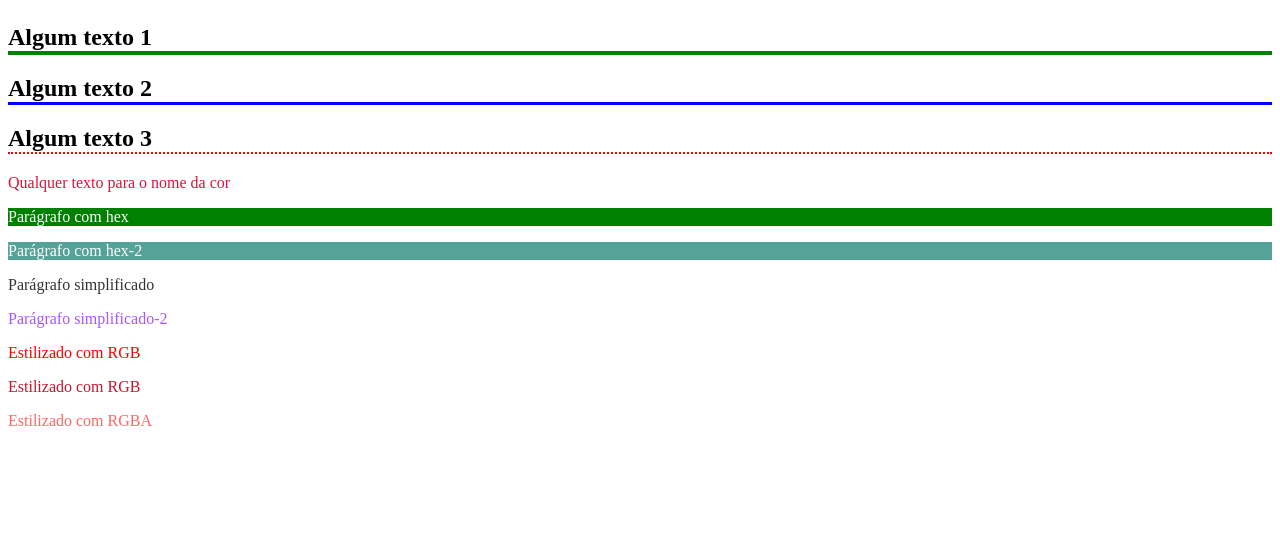
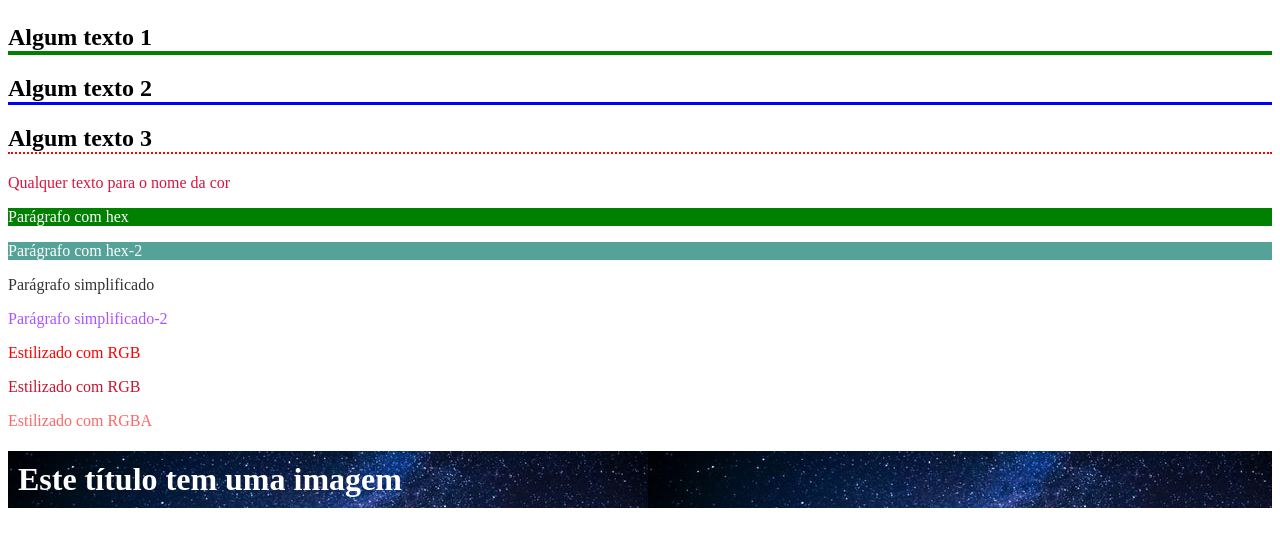
Before and after one commit to AnaPaula2024/12-03-html, a plain HTML site: page index.html in a window 1280 px wide. Shown: the part 901-1447 px from the top of the page. Drawn offline with Linux system fonts and the light colour scheme.

Commit message:
bg-image

```diff
--- a/css/style.css
+++ b/css/style.css
@@ -79,3 +79,8 @@ h2{
 .rgba{
     color: rgb(255, 0, 0, 0.6);
   }
+  .bg-image{
+    background-image: url(../img/nature.jpg);
+    padding: 10px;
+    color: #fff;
+  }
--- a/index.html
+++ b/index.html
@@ -59,43 +59,37 @@
      <h4>Sou um desafio</h4>
 
      <!-- Classes -->
-
      <p class="paragraph">Algum texto 01</p>
      <p class="paragraph">Algum texto 02</p>
      <p class="paragraph">Algum texto 03</p>
 
      <!-- 09 ID -->
-
      <h1 id="exclusive-title">Esse título é exclusivo com id </h1>
 
      <!-- 10 multiplas regras -->
-
      <h2 id="algum-titulo" class="titulo">Algum texto 1</h2>
      <h2 class="titulo">Algum texto 2</h2>
      <h2>Algum texto 3</h2>
 
      <!-- 11 nome da cor -->
-
      <p class="color-name">Qualquer texto para o nome da cor</p>
 
      <!-- 12 hex -->
-
      <p class="hex">Parágrafo com hex</p>
      <p class="hex-2">Parágrafo com hex-2</p>
 
      <!-- 13 hex simplicado -->
-
      <p class="simple-hex">Parágrafo simplificado</p>
      <p class="simple-hex-2">Parágrafo simplificado-2</p>
 
      <!-- 14 rgb -->
-
       <p class="rgb">Estilizado com RGB</p>
       <p class="mixed-rgb">Estilizado com RGB</p>
 
     <!-- 15 RGBA -->
+    <p class="rgba">Estilizado com RGBA</p>
 
-    <p class="rgba">Estilizado com RGBA</p>
+    <h1 class="bg-image">Este título tem uma imagem</h1>
 
 </body>
 </html>
```
Also changed, not shown: img/bridge.jpg (added), img/city.jpg (added), img/nature.jpg (added).
